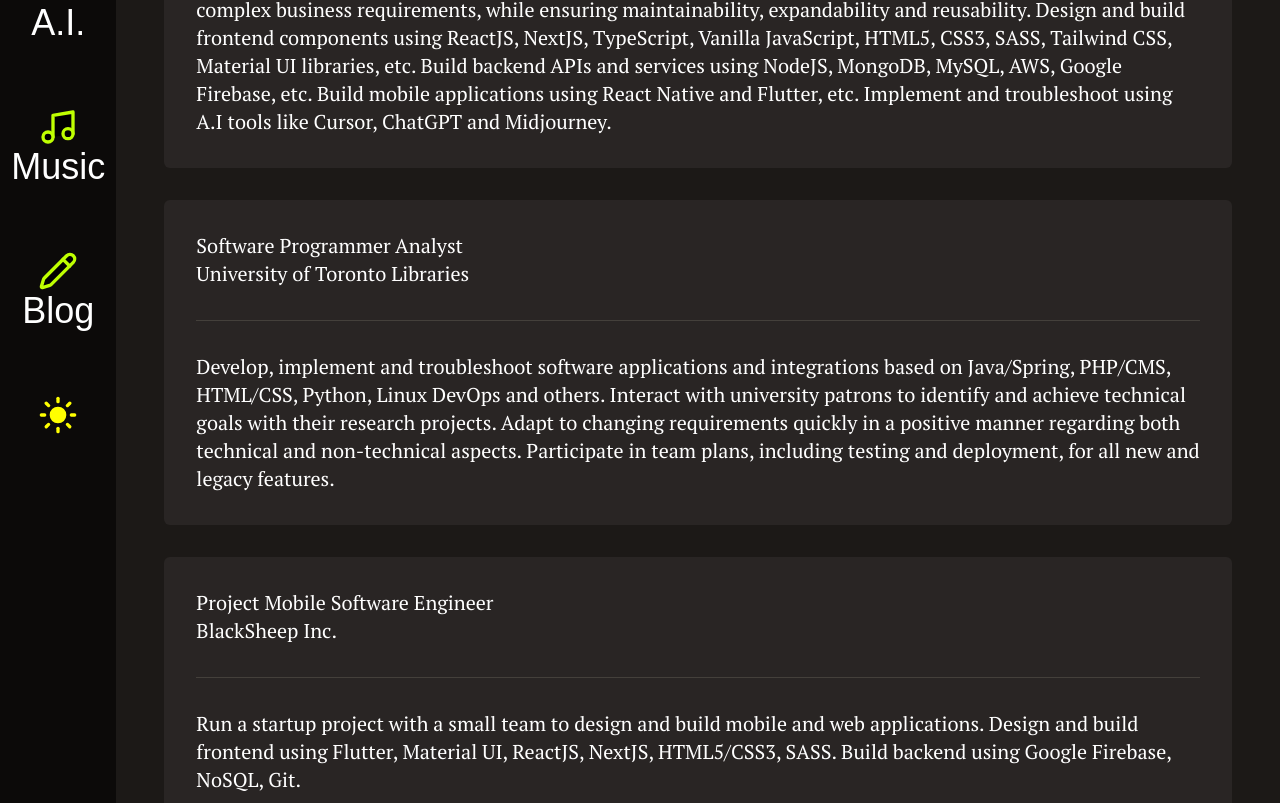
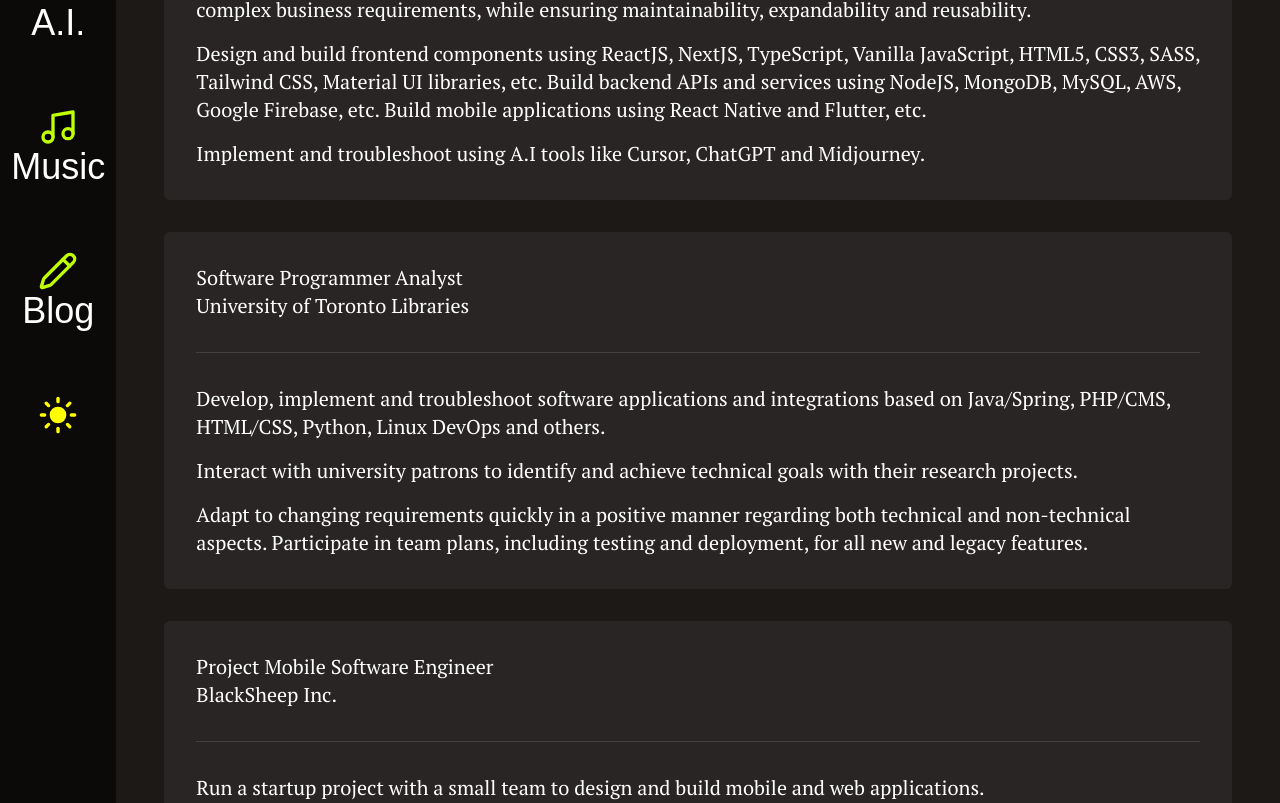
Before and after one commit to sean-xiao-zhao7/portfolio_personal_nextjs, a Next.js app: page /cv in a window 1280 px wide. Shown: the part 357-1160 px from the top of the page. Built offline with nearby package versions, Linux system fonts and the light colour scheme; a web font is replaced by a local one.

Commit message:
Add paragraph separators to about content

```diff
--- a/app/cv/page.tsx
+++ b/app/cv/page.tsx
@@ -9,16 +9,16 @@
         <PageBody>
             <PageParagraph>
                 <AboutSection h2Content="Full Stack Software Engineer" h3Content="Nodis.io Inc.">
-                    Design and develop robust, user-friendly, stable and secure web and mobile software applications based on complex business requirements, while ensuring maintainability, expandability and reusability.
-                    Design and build frontend components using ReactJS, NextJS, TypeScript, Vanilla JavaScript, HTML5, CSS3, SASS, Tailwind CSS, Material UI libraries, etc. Build backend APIs and services using NodeJS, MongoDB, MySQL, AWS, Google Firebase, etc. Build mobile applications using React Native and Flutter, etc.
-                    Implement and troubleshoot using A.I tools like Cursor, ChatGPT and Midjourney.
+                    <p>Design and develop robust, user-friendly, stable and secure web and mobile software applications based on complex business requirements, while ensuring maintainability, expandability and reusability.</p>
+                    <p>Design and build frontend components using ReactJS, NextJS, TypeScript, Vanilla JavaScript, HTML5, CSS3, SASS, Tailwind CSS, Material UI libraries, etc. Build backend APIs and services using NodeJS, MongoDB, MySQL, AWS, Google Firebase, etc. Build mobile applications using React Native and Flutter, etc.</p>
+                    <p>Implement and troubleshoot using A.I tools like Cursor, ChatGPT and Midjourney.</p>
                 </AboutSection>
             </PageParagraph>
             <PageParagraph>
-                <AboutSection h2Content="Software Programmer Analyst" h3Content="University of Toronto Libraries">Develop, implement and troubleshoot software applications and integrations based on Java/Spring, PHP/CMS, HTML/CSS, Python, Linux DevOps and others. Interact with university patrons to identify and achieve technical goals with their research projects. Adapt to changing requirements quickly in a positive manner regarding both technical and non-technical aspects. Participate in team plans, including testing and deployment, for all new and legacy features.</AboutSection>
+                <AboutSection h2Content="Software Programmer Analyst" h3Content="University of Toronto Libraries"><p>Develop, implement and troubleshoot software applications and integrations based on Java/Spring, PHP/CMS, HTML/CSS, Python, Linux DevOps and others.</p><p> Interact with university patrons to identify and achieve technical goals with their research projects.</p><p> Adapt to changing requirements quickly in a positive manner regarding both technical and non-technical aspects. Participate in team plans, including testing and deployment, for all new and legacy features.</p></AboutSection>
             </PageParagraph>
             <PageParagraph>
-                <AboutSection h2Content="Project Mobile Software Engineer" h3Content="BlackSheep Inc.">Run a startup project with a small team to design and build mobile and web applications. Design and build frontend using Flutter, Material UI, ReactJS, NextJS, HTML5/CSS3, SASS. Build backend using Google Firebase, NoSQL, Git.</AboutSection>
+                <AboutSection h2Content="Project Mobile Software Engineer" h3Content="BlackSheep Inc."><p>Run a startup project with a small team to design and build mobile and web applications.</p><p>Design and build frontend using Flutter, Material UI, ReactJS, NextJS, HTML5/CSS3, SASS. Build backend using Google Firebase, NoSQL, Git.</p></AboutSection>
             </PageParagraph>
             <PageParagraph>
                 <AboutSection h2Content="Project Software Engineer" h3Content="Raymond Mowla Music">Analyze business requirements, design and develop new software components and maintain existing ones based on Vanilla TypeScript, HTML5, CSS3, SASS,  Material Design and Git. Develop and maintain CI/CD workflow with GitHub.</AboutSection>
--- a/components/layouts/page/about-section.tsx
+++ b/components/layouts/page/about-section.tsx
@@ -6,7 +6,7 @@
         <h2>{h2Content}</h2>
         <h3>{h3Content}</h3>
         <ContentDivider />
-        <div>
+        <div className="flex flex-col gap-4">
             {children}
         </div>
     </>
```
